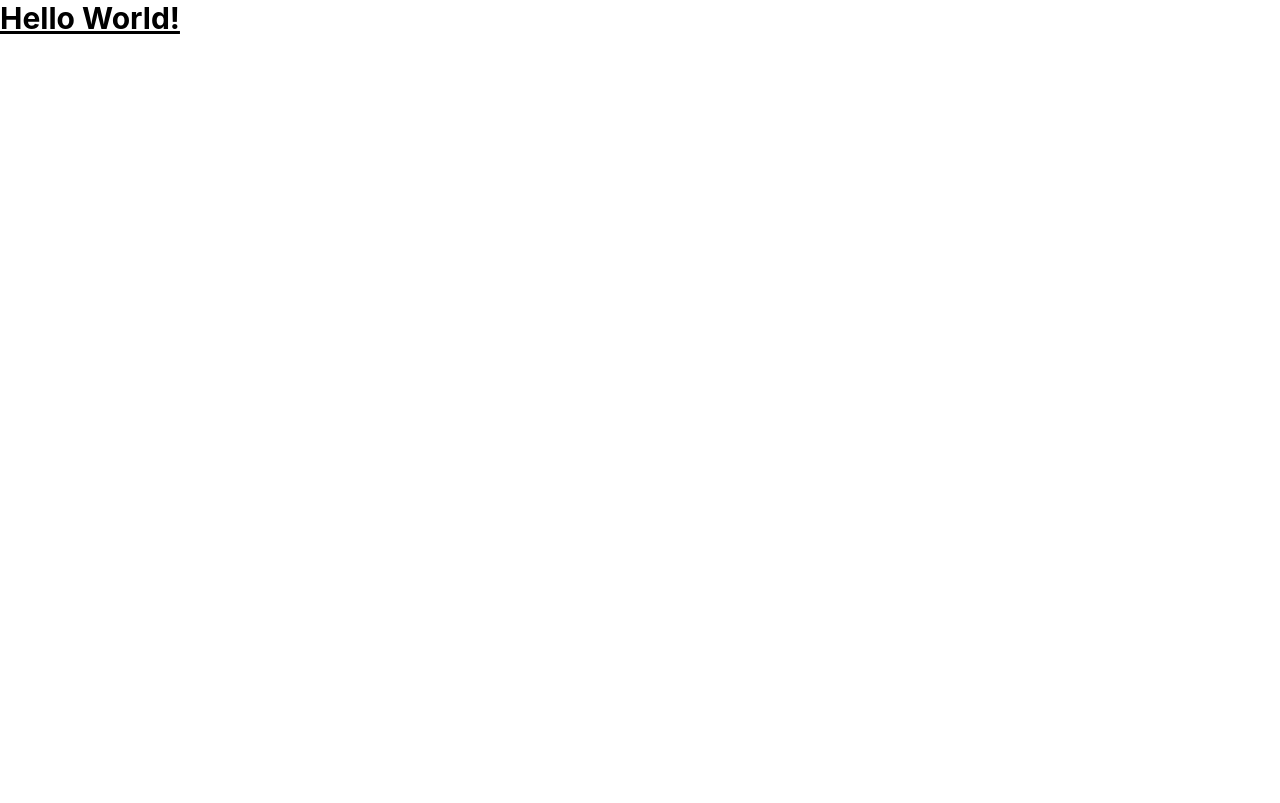
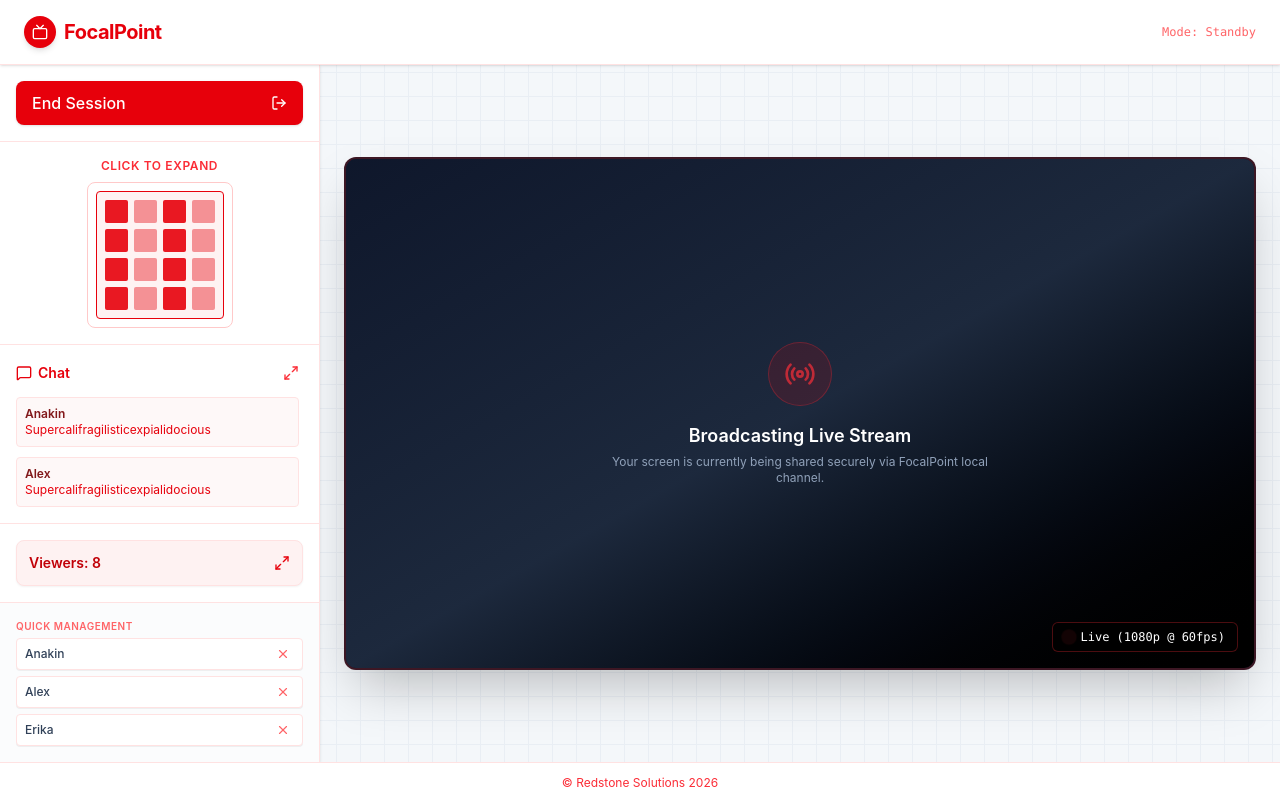
Before and after one commit to alexpqbt/focalpoint, a React app in the folder frontend/: page / in a window 1280 px wide. Built offline with nearby package versions, Linux system fonts and the light colour scheme; the HTML template or start-up script is replaced by a standard one.

Commit message:
refactor: move root shell component to App.jsx
- Migrate FocalPoint layout shell to App.jsx
- Remove redundant FocalPointApp.jsx component
- Update barrel exports in components/index.js

```diff
--- a/frontend/src/App.jsx
+++ b/frontend/src/App.jsx
@@ -1,5 +1,23 @@
-function App() {
-  return <h1 className="text-3xl font-bold underline">Hello World!</h1>
+import React from 'react';
+import Header from './components/Header';
+import Footer from './components/Footer';
+import Dashboard from './components/Dashboard';
+// import SplashScreen from './components/SplashScreen';
+// import QrModal from './components/modals/QrModal';
+// import ViewersModal from './components/modals/ViewersModal';
+// import ChatModal from './components/modals/ChatModal';
+
+export default function App() {
+  return (
+    <div className="min-h-screen bg-slate-50 bg-[linear-gradient(to_right,#e2e8f0_1px,transparent_1px),linear-gradient(to_bottom,#e2e8f0_1px,transparent_1px)] bg-[size:24px_24px] flex flex-col justify-between text-red-700 font-sans select-none">
+      <Header />
+
+      {/* Active Screen View (e.g., Dashboard or SplashScreen) */}
+      <Dashboard />
+
+      <Footer />
+
+      {/* Modals can be rendered here when activated */}
+    </div>
+  );
 }
-
-export default App
--- a/frontend/src/components/FocalPointApp.jsx
+++ /dev/null
@@ -1,23 +0,0 @@
-import React from 'react';
-import Header from './Header';
-import Footer from './Footer';
-import Dashboard from './Dashboard';
-// import SplashScreen from './SplashScreen';
-// import QrModal from './modals/QrModal';
-// import ViewersModal from './modals/ViewersModal';
-// import ChatModal from './modals/ChatModal';
-
-export default function FocalPointApp() {
-  return (
-    <div className="min-h-screen bg-slate-50 bg-[linear-gradient(to_right,#e2e8f0_1px,transparent_1px),linear-gradient(to_bottom,#e2e8f0_1px,transparent_1px)] bg-[size:24px_24px] flex flex-col justify-between text-red-700 font-sans select-none">
-      <Header />
-
-      {/* Active Screen View (e.g., Dashboard or SplashScreen) */}
-      <Dashboard />
-
-      <Footer />
-
-      {/* Modals can be rendered here when activated */}
-    </div>
-  );
-}
--- a/frontend/src/components/index.js
+++ b/frontend/src/components/index.js
@@ -1,4 +1,3 @@
-export { default as FocalPointApp } from './FocalPointApp';
 export { default as Header } from './Header';
 export { default as Footer } from './Footer';
 export { default as SplashScreen } from './SplashScreen';
```
